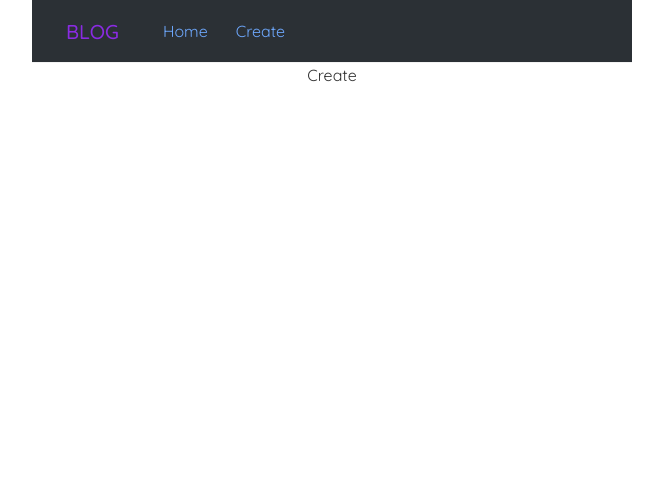
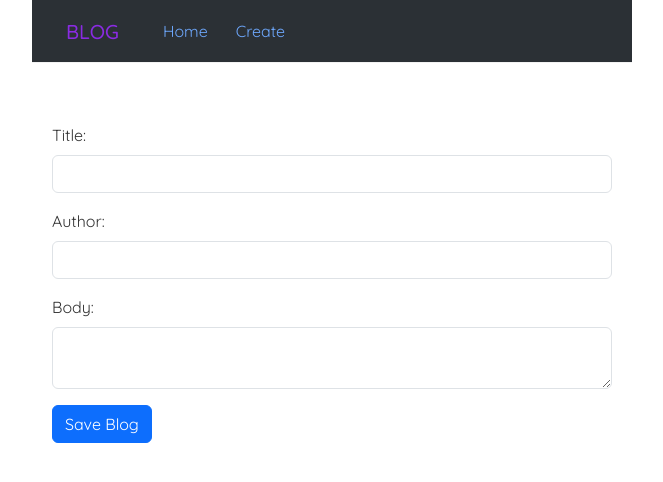
Before and after one commit to VictorKivungi/Blog, a React (Create React App) app: page /Create in a window 1280 px wide. Shown: the top 482 px of the page, without its empty margins (308-971 px from the left). Built offline with nearby package versions, Linux system fonts and the light colour scheme.

Commit message:
Working Form

```diff
--- a/package.json
+++ b/package.json
@@ -8,6 +8,7 @@
     "@testing-library/user-event": "^13.5.0",
     "bootstrap": "^5.3.3",
     "react": "^18.3.1",
+    "react-bootstrap-validation": "^0.1.11",
     "react-dom": "^18.3.1",
     "react-router-dom": "^5.3.4",
     "react-scripts": "5.0.1",
--- a/src/App.js
+++ b/src/App.js
@@ -1,14 +1,14 @@
 import './App.css';
 import NavBar from './components/Navbar.js';
 import {BrowserRouter as Router,  Route, Switch} from 'react-router-dom';
-import Home from "./components/Home.js";
+// import Home from "./components/Home.js";
 import Create from "./components/Create.js";
 
 function App() {
   return (
     <Router>
       <div className='App'>
-        <NavBar />
+        <NavBar/>
 
             <div className='content'>
 
@@ -19,7 +19,7 @@ function App() {
                             </Route>
 
                             <Route exact path="/Create">
-                              Create
+                              <Create/>
                             </Route>
 
                     </Switch>
--- a/src/components/Create.js
+++ b/src/components/Create.js
@@ -0,0 +1,68 @@
+import { useState } from 'react';
+import Form from 'react-bootstrap/Form';
+import Button from 'react-bootstrap/Button';
+import ToastContainer from 'react-bootstrap/ToastContainer';
+
+
+function Create () {
+
+
+        const [data, setData]= useState({
+            title: '',
+            author: '',
+            textarea: ''
+        });
+
+
+    const handleInput=(e) =>{
+        const {name, value} = e.target;
+        setData((prev)=>{
+            return {...prev, [name]: value}
+        })
+
+        }
+
+    return (
+        <div>
+
+            <Form>
+                <Form.Group className="mb-3" controlId="exampleForm.ControlInput1">
+                    <Form.Label>Title:</Form.Label>
+                    <Form.Control name="title" type="text" onChange={handleInput} ></Form.Control>
+
+                </Form.Group>
+
+
+                <Form.Group className="mb-3" controlId="exampleForm.ControlInput1">
+                    <Form.Label>Author:</Form.Label>
+                    <Form.Control name="author" type="text"onChange={handleInput} ></Form.Control>
+
+                </Form.Group>
+
+                <Form.Group className="mb-3" controlId="exampleForm.ControlTextarea1">
+                    <Form.Label>Body:</Form.Label>
+                    <Form.Control as="textarea" type="text" onChange={handleInput}></Form.Control>
+
+                </Form.Group>
+
+                <Button variant="primary" type="submit">Save Blog</Button>
+                <ToastContainer/>
+
+
+
+
+            </Form>
+
+           <p>{data.title}</p>
+           <p>{data.author}</p>
+           <p>{data.textarea}</p>
+
+
+
+
+
+        </div>
+    );
+}
+
+export default Create;
--- a/src/components/Navbar.js
+++ b/src/components/Navbar.js
@@ -1,4 +1,4 @@
-import { Link } from "react-router-dom/cjs/react-router-dom.min";
+import { Link } from "react-router-dom";
 
 function NavBar(){
     return(
--- a/src/index.css
+++ b/src/index.css
@@ -33,3 +33,23 @@
 .navbar a:hover{
   color: blueviolet;
 }
+
+
+.content{
+  max-width: 600px;
+  margin: 40px auto;
+  padding: 20px;
+  text-align: left;
+
+}
+
+.preview{
+  padding: 10px 16px;
+  margin: 20px 0;
+  border-bottom: solid #f2f2f2;
+
+}
+
+.preview:hover{
+  box-shadow: 1px 3px 5px rgba(0, 0, 0, 0.1);
+}
--- a/src/index.js
+++ b/src/index.js
@@ -3,8 +3,8 @@ import ReactDOM from 'react-dom/client';
 import './index.css';
 import App from './App';
 import reportWebVitals from './reportWebVitals';
-import "../node_modules/bootstrap/dist/css/bootstrap.min.css"
-import "../node_modules/bootstrap/dist/js/bootstrap.min.js"
+import "../node_modules/bootstrap/dist/css/bootstrap.min.css";
+import "../node_modules/bootstrap/dist/js/bootstrap.min.js";
 
 const root = ReactDOM.createRoot(document.getElementById('root'));
 root.render(
```
Also changed, not shown: 2 other files (tests, documents, lock files or other folders).
